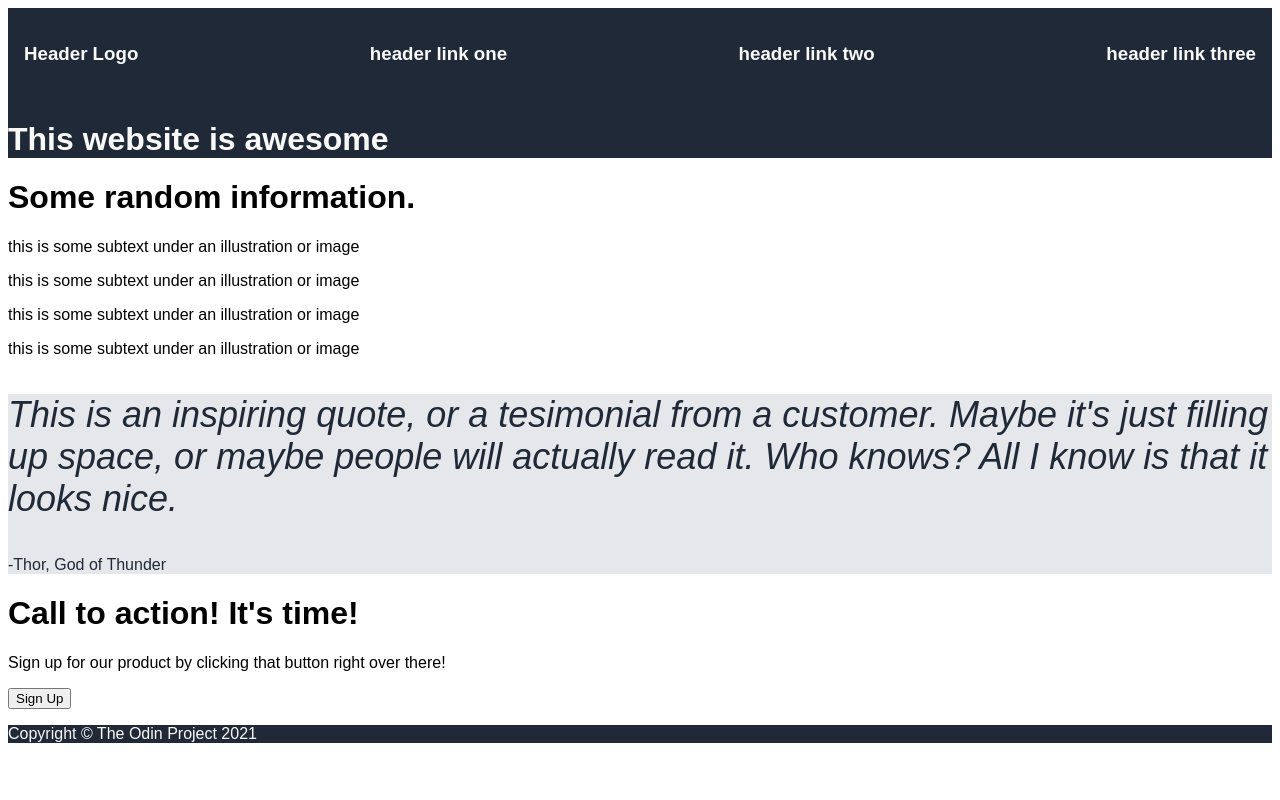
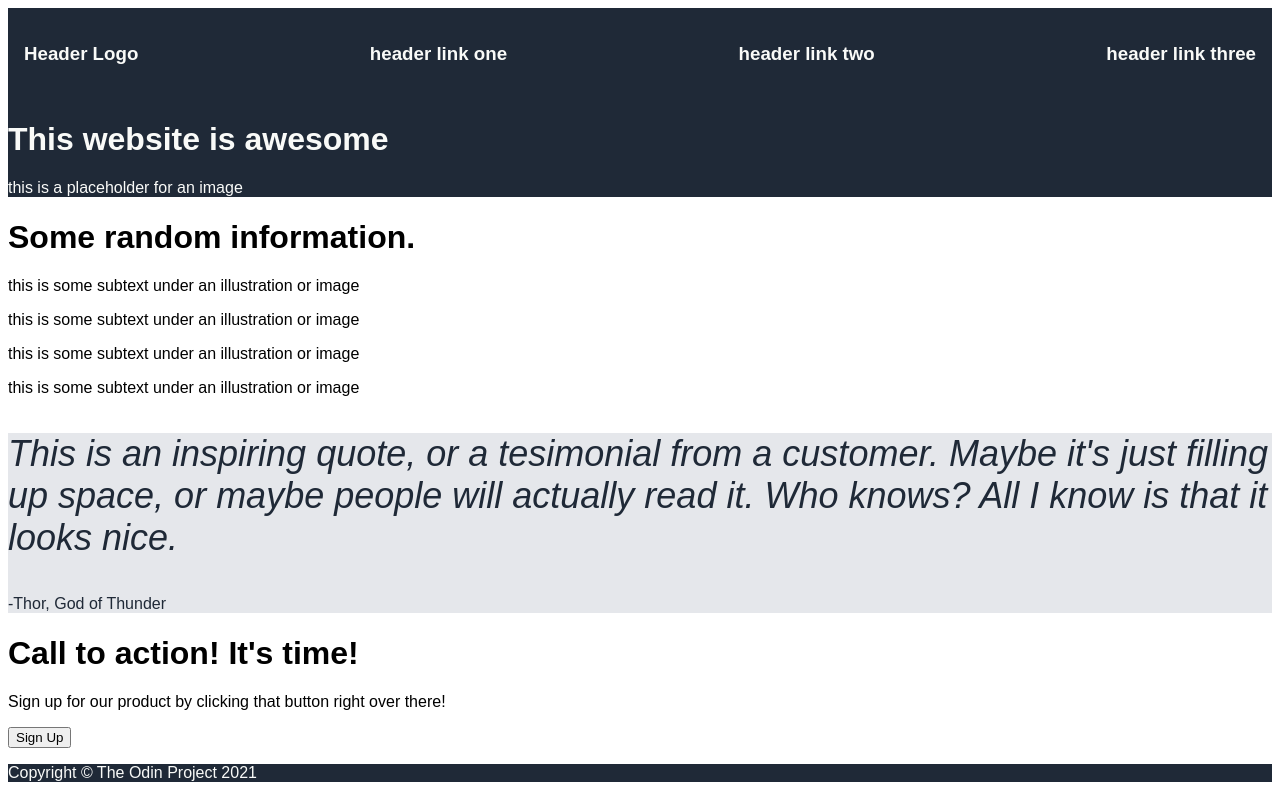
Before and after one commit to imattinger/odin-landing-page, a plain HTML site: page index.html in a window 1280 px wide. Drawn offline with Linux system fonts and the light colour scheme.

Commit message:
Add more divs to top of page

```diff
--- a/index.html
+++ b/index.html
@@ -14,7 +14,14 @@
             <h3 class="header-link">header link two</h3>
             <h3 class="header-link">header link three</h3>
         </div>
-        <h1>This website is awesome</h1>
+        <div class="awesome-block">
+            <div class="left">
+                <h1>This website is awesome</h1>
+            </div>
+            <div class="right">
+                <p>this is a placeholder for an image</p>
+            </div>
+        </div>
     </div>
     <div class="random-info">
         <h1>Some random information.</h1>
```
